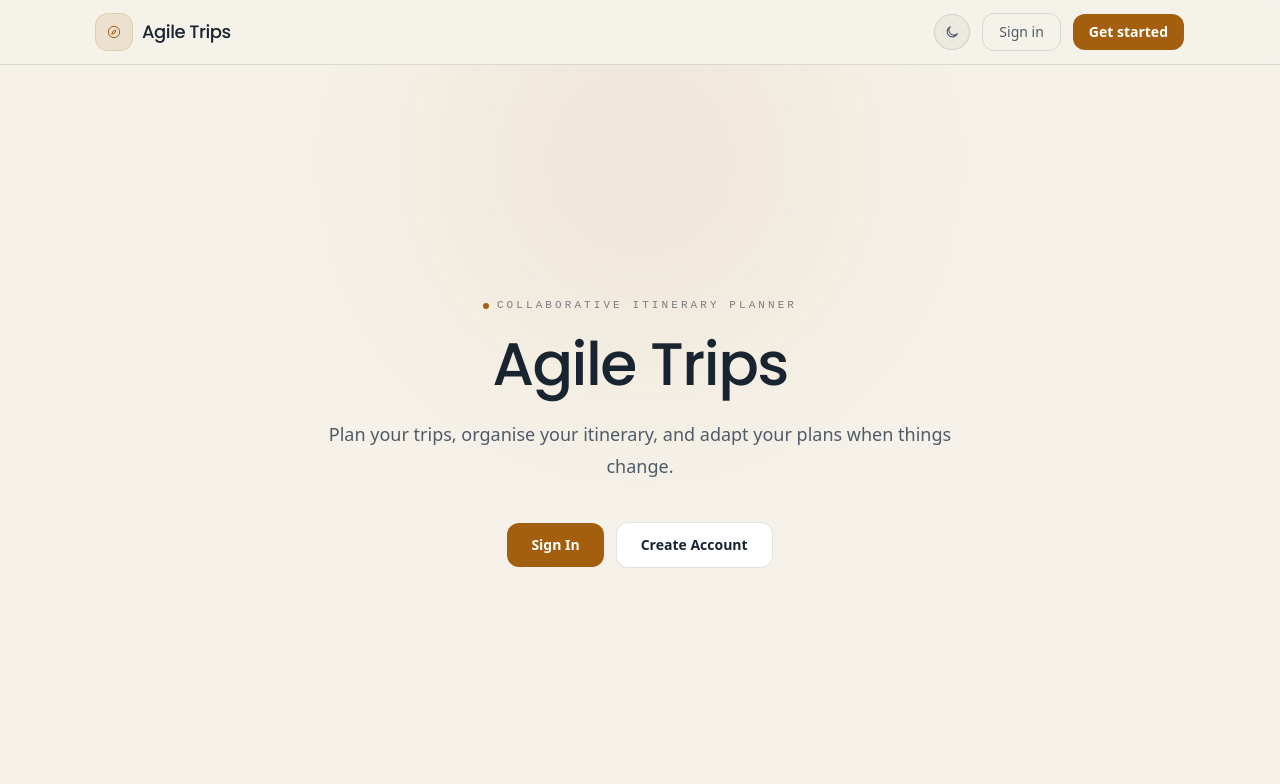
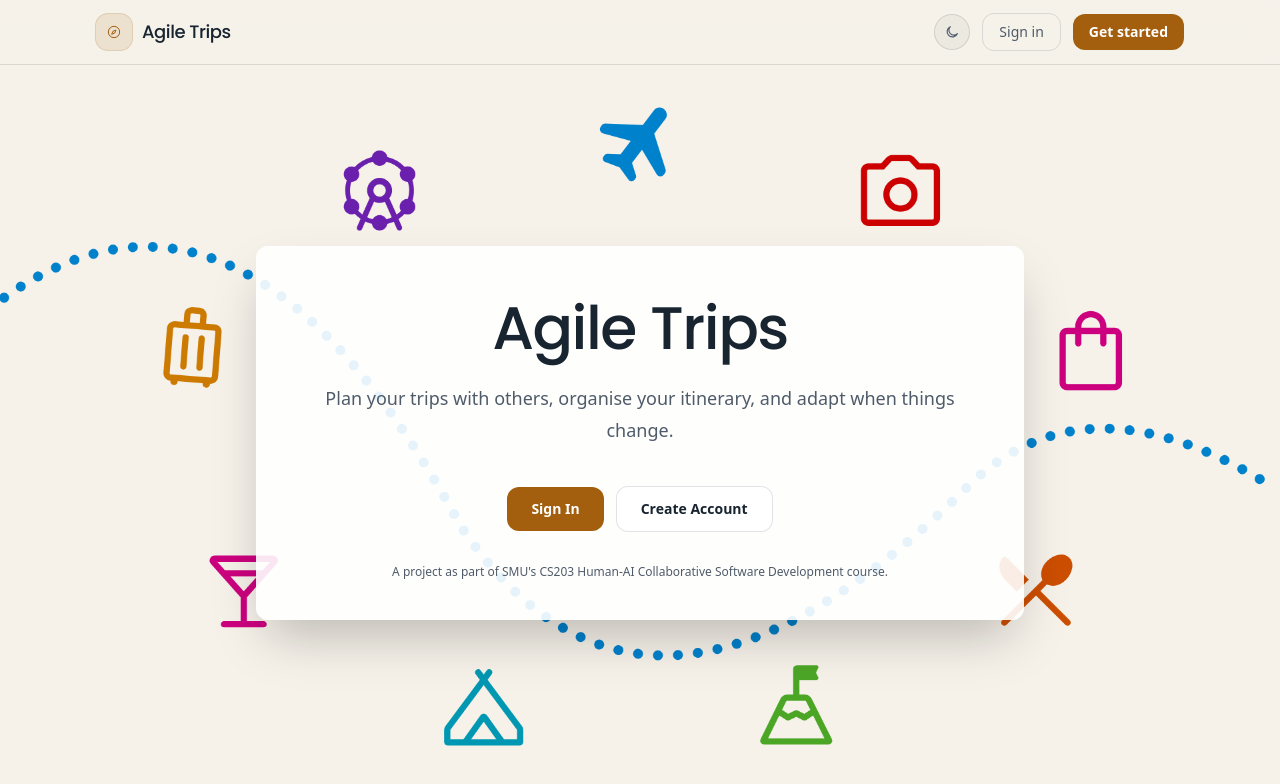
Before and after one commit to YJJcoolcool/CS203-Itinerary-Planner, a React (Vite) app in the folder frontend/: page / in a window 1280 px wide. Shown: the top 784 px of the page. Built offline with nearby package versions, Linux system fonts and the light colour scheme; no server answers; what country-list would draw is missing.

Commit message:
Background image, rewording of landing page

```diff
--- a/frontend/src/routes/LandingPage.tsx
+++ b/frontend/src/routes/LandingPage.tsx
@@ -47,28 +47,21 @@ function LandingContent() {
     <main className="relative flex min-h-screen flex-col bg-surface text-foreground">
       <Navbar />
 
-      <section className="relative flex flex-1 items-center justify-center overflow-hidden px-6 py-20">
-        {/* Ambient depth — soft accent glow, purely decorative. */}
-        <div aria-hidden="true" className="pointer-events-none absolute inset-0 overflow-hidden">
-          <div className="absolute -top-24 left-1/2 h-96 w-96 -translate-x-1/2 rounded-full bg-accent/10 blur-[130px]" />
-        </div>
-
-        <div className="animate-rise relative mx-auto flex w-full max-w-3xl flex-col items-center text-center">
-          <span className="inline-flex items-center gap-2 font-mono text-[11px] tracking-[0.28em] text-faint uppercase">
-            <span className="h-1.5 w-1.5 rounded-full bg-accent" aria-hidden="true" />
-            Collaborative itinerary planner
-          </span>
-
+      <section className="relative flex flex-1 items-center justify-center overflow-hidden bg-[url('/images/background.png')] dark:bg-[url('/images/background-dark.png')] bg-cover bg-center bg-no-repeat px-6 py-20">
+        <div className="animate-rise relative mx-auto flex w-full max-w-3xl flex-col items-center text-center p-8 bg-white/90 dark:bg-accent-contrast/90 rounded-xl shadow-2xl">
           <h1 className="mt-5 font-display text-5xl font-medium tracking-tight text-foreground sm:text-6xl">
             Agile Trips
           </h1>
 
           <p className="mt-6 max-w-2xl text-lg leading-8 text-muted">
-            Plan your trips, organise your itinerary, and adapt your plans
-            when things change.
+            Plan your trips with others, organise your itinerary, and adapt when things change.
           </p>
 
           <HomepageAuthActions />
+
+          <p className="mt-6 max-w-2xl text-xs leading-8 text-muted">
+            A project as part of SMU's CS203 Human-AI Collaborative Software Development course.
+          </p>
         </div>
       </section>
     </main>
```
Also changed, not shown: frontend/public/images/background-dark.png (added), frontend/public/images/background.png (added).
